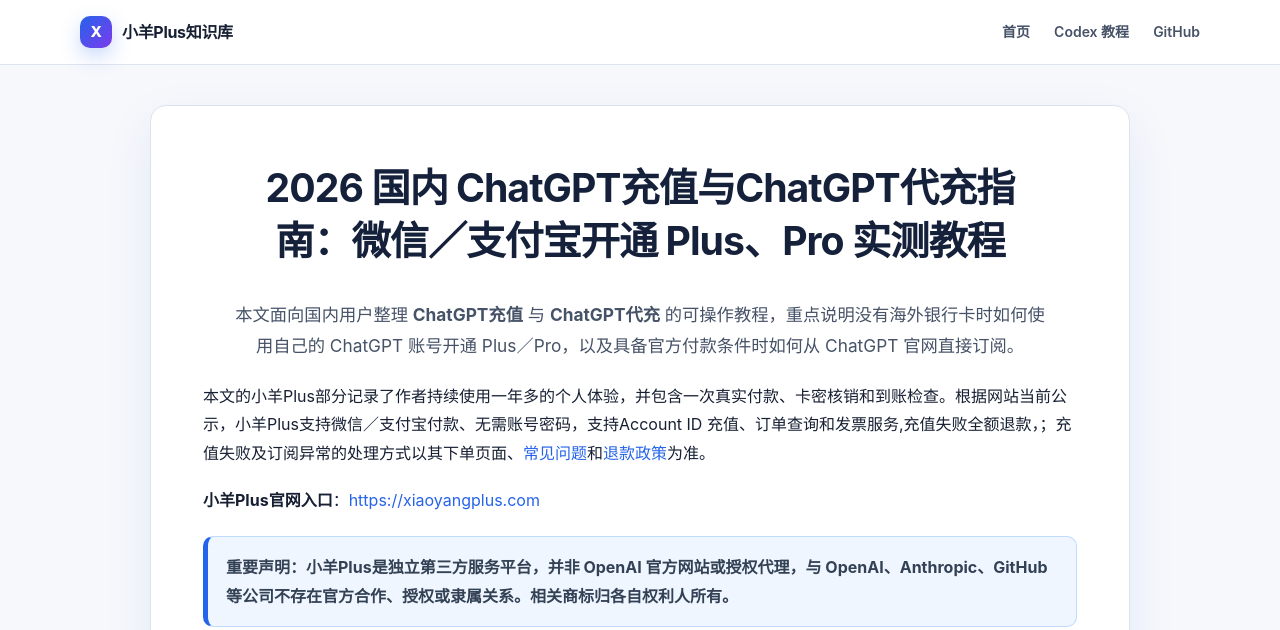
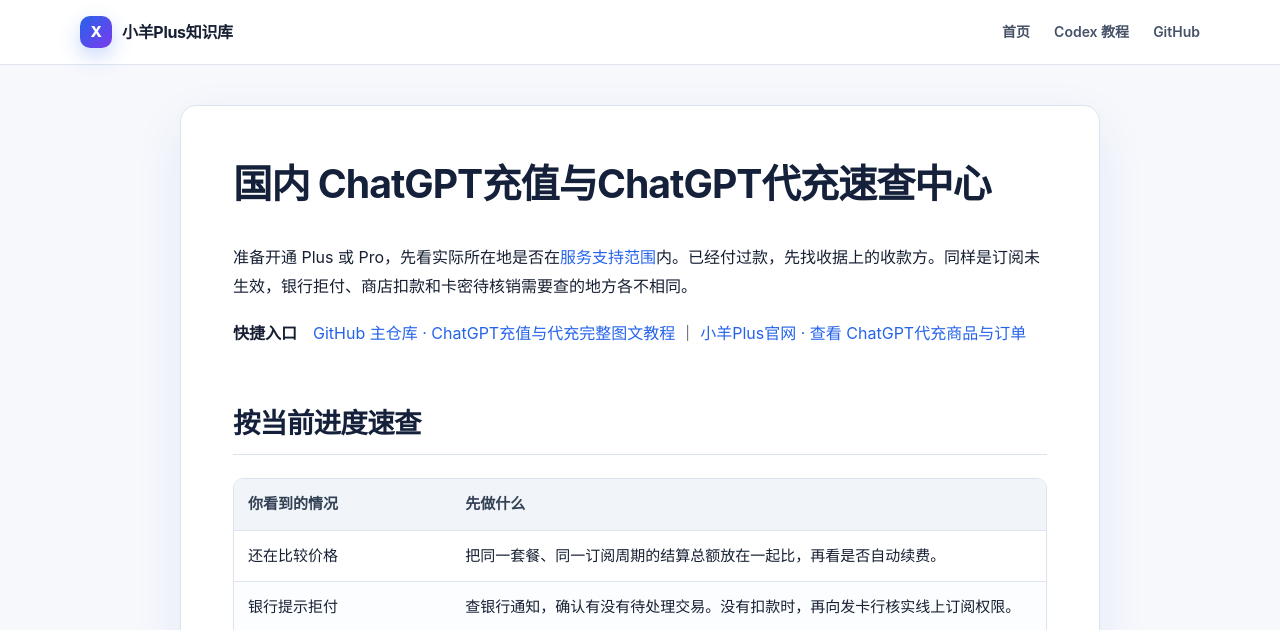
Before and after one commit to zhaozhao010/chatgpt-pluspro-tutorial, a Jekyll site: the page built from index.md, in a window 1280 px wide and 1400 px high. Shown: the top 630 px of the window. Built offline with Jekyll 4.4.1, drawn with Linux system fonts in a browser that asks for light colours; some of the changed text lies outside the part shown; grey boxes are pictures that could not be loaded.

Commit message:
docs: turn Pages homepage into a quick reference hub

```diff
--- a/index.md
+++ b/index.md
@@ -1,27 +1,36 @@
 ---
 layout: default
-title: "2026 国内 ChatGPT充值与ChatGPT代充指南：微信/支付宝开通 Plus、Pro"
-description: "面向国内用户的 ChatGPT充值与ChatGPT代充实测教程，介绍小羊Plus微信支付宝开通、官网订阅、付款排查、Account ID 与账号安全。"
+title: "国内 ChatGPT充值与ChatGPT代充速查：付款、到账与订阅问答"
+description: "按下单前、付款后和续费三个阶段查找答案，查看 Plus 实测截图、第三方订单入口及 Codex 用量说明。"
 permalink: /
-readme_home: true
-date_modified: "2026-10-30"
 ---
 
-{% capture readme_content %}{% include_relative README.md %}{% endcapture %}
+# 国内 ChatGPT充值与ChatGPT代充速查中心
 
-{% assign codex_index_url = '/codex/' | relative_url %}
-{% assign limits_url = '/codex/codex-usage-limits.html' | relative_url %}
-{% assign credits_url = '/codex/codex-credits.html' | relative_url %}
-{% assign cli_url = '/codex/codex-cli-install.html' | relative_url %}
+准备开通 Plus 或 Pro，先看实际所在地是否在[服务支持范围](https://help.openai.com/en/articles/7947663-chatgpt-supported-countries)内。已经付过款，先找收据上的收款方。同样是订阅未生效，银行拒付、商店扣款和卡密待核销需要查的地方各不相同。
 
-{% capture codex_index_target %}({{ codex_index_url }}){% endcapture %}
-{% capture limits_target %}({{ limits_url }}){% endcapture %}
-{% capture credits_target %}({{ credits_url }}){% endcapture %}
-{% capture cli_target %}({{ cli_url }}){% endcapture %}
+**快捷入口**　[GitHub 主仓库 · ChatGPT充值与代充完整图文教程](https://github.com/zhaozhao010/chatgpt-pluspro-tutorial) ｜ [小羊Plus官网 · 查看 ChatGPT代充商品与订单](https://xiaoyangplus.com/)
 
-{% assign readme_content = readme_content | replace: '(codex/README.md)', codex_index_target %}
-{% assign readme_content = readme_content | replace: '(codex/codex-usage-limits.md)', limits_target %}
-{% assign readme_content = readme_content | replace: '(codex/codex-credits.md)', credits_target %}
-{% assign readme_content = readme_content | replace: '(codex/codex-cli-install.md)', cli_target %}
+## 按当前进度速查
 
-{{ readme_content | markdownify }}
+| 你看到的情况 | 先做什么 |
+| --- | --- |
+| 还在比较价格 | 把同一套餐、同一订阅周期的结算总额放在一起比，再看是否自动续费。 |
+| 银行提示拒付 | 查银行通知，确认有没有待处理交易。没有扣款时，再向发卡行核实线上订阅权限。 |
+| 已拿到卡密 | 回到原订单的核销入口，核对目标账号。卡密和订单截图都不要发到公开评论区。 |
+| 有收据，账号仍显示免费 | 确认当前登录的是购买时的账号，再凭收据联系实际收款方，先别重复下单。 |
+| 套餐生效，Codex 提示限额 | 单独查[Codex 用量与重置时间]({{ '/codex/codex-usage-limits.html' | relative_url }})，区分订阅是否有效和当前用量是否耗尽。 |
+
+## 核心问答
+
+### 微信或支付宝付款后，怎样判断已经到账？
+
+付款回执说明钱付出去了。验收还要看自己的 ChatGPT 账号是否显示所购套餐，以及账单页列出的续费或到期信息。主仓库记录的是一笔 Plus 订单，附有付款、核销和套餐生效截图。购买 Pro 时，请按 Pro 商品页单独核对价格和交付条件。
+
+### 下单页面要求填写 Account ID，可以给哪些信息？
+
+先确认域名和订单，再按主仓库的方法，在自己已登录的浏览器中查询。表单只填 Account ID 本身。如果对方还要求密码、验证码、Cookie 或完整登录数据，就停止操作。遇到查询失败时，也不要把控制台截图发给客服。
+
+### 退款或取消续费，应该找谁？
+
+从收据辨认账单来源。官网订阅去账号的订阅管理入口，应用商店订单回到购买时使用的商店。通过小羊Plus下单，请保存订单号，并对照[平台退款规则](https://xiaoyangplus.com/refund.html)核对适用条件。取消下期续费与申请退回本期款项是两件事，应分别确认处理结果。
```
